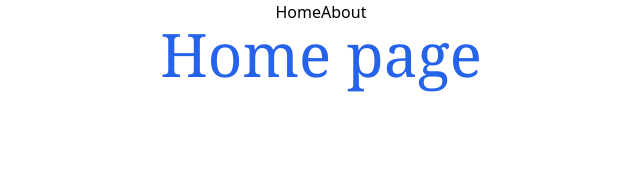
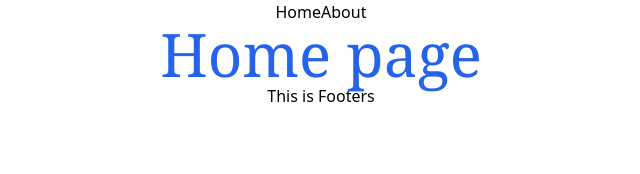
Before and after one commit to NatureSolution/env-portal, a React (Create React App) app: page /home in a window 1280 px wide. Shown: the top 174 px of the page, without its empty margins (319-959 px from the left). Built offline with nearby package versions, Linux system fonts and the light colour scheme.

Commit message:
Route and tailwind works

```diff
--- a/src/App.js
+++ b/src/App.js
@@ -3,6 +3,8 @@ import { Routes, Route, Link } from "react-router-dom";
 import Home from "./components/Pages/Home/Home";
 import About from "./components/Pages/About/About";
 import Headers from "./components/Sheared/Headers/Headers";
+import Footers from "./components/Sheared/Footers/Footers";
+import NothingFound from "./components/Sheared/NothingFound/NothingFound";
 
 function App() {
   return (
@@ -11,7 +13,9 @@ function App() {
       <Routes>
         <Route path="/home" element={<Home />} />
         <Route path="/about" element={<About />} />
+        <Route path="*" element={<NothingFound />} />
       </Routes>
+      <Footers />
     </div>
   );
 }
--- /dev/null
+++ b/src/components/Sheared/Footers/Footers.js
@@ -0,0 +1,11 @@
+import React from "react";
+
+const Footers = () => {
+  return (
+    <div>
+      <h1>This is Footers</h1>
+    </div>
+  );
+};
+
+export default Footers;
--- /dev/null
+++ b/src/components/Sheared/NothingFound/NothingFound.js
@@ -0,0 +1,11 @@
+import React from "react";
+
+const NothingFound = () => {
+  return (
+    <div>
+      <h1>404</h1>
+    </div>
+  );
+};
+
+export default NothingFound;
```
